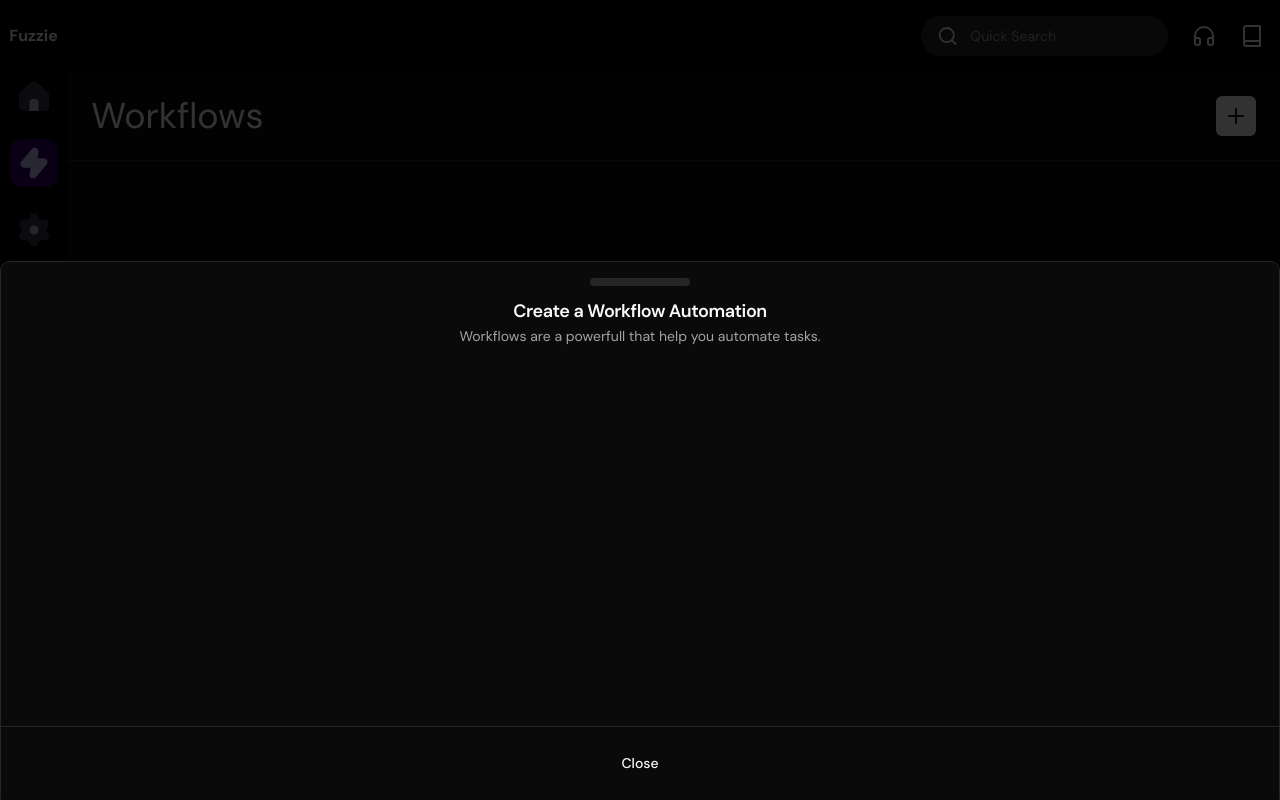
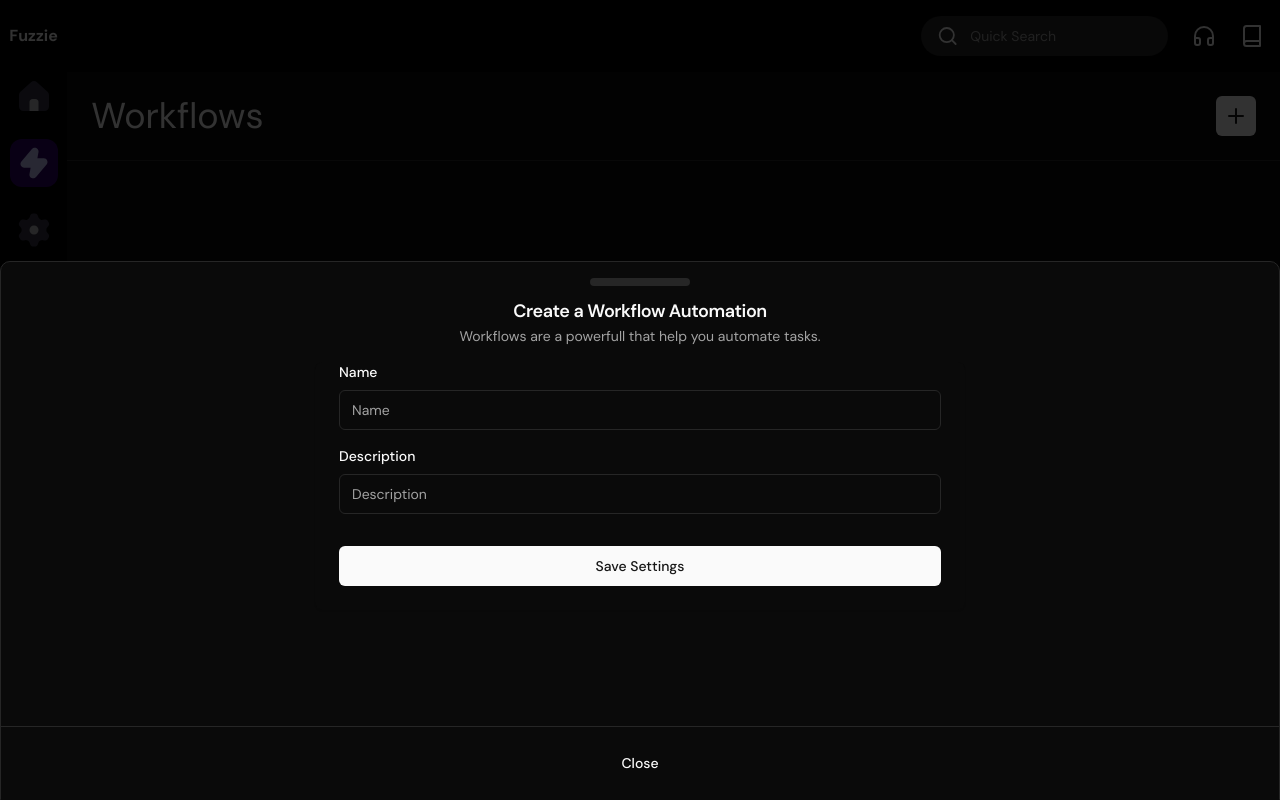
Before and after one commit to 5ecurealf/Automate-app, a Next.js app: page /workflows in a window 1280 px wide. Both pictures are taken after a click on the button 1236 px from the left and 116 px from the top of the page. Built offline with nearby package versions, Linux system fonts and the light colour scheme; no server answers.

Commit message:
feat(Workflow): - added form to the modal to submit for new workflow

```diff
--- a/src/components/forms/workflow-form.tsx
+++ b/src/components/forms/workflow-form.tsx
@@ -22,7 +22,6 @@ import {
 import { Input } from "../ui/input";
 import { Button } from "../ui/button";
 import { Loader2 } from "lucide-react";
-
 import { useModal } from "@/providers/modal-provider";
 
 type Props = {
@@ -56,7 +55,52 @@ const Workflowform = ({ subTitle, title }: Props) => {
           <CardDescription>{subTitle}</CardDescription>
         </CardHeader>
       )}
-      <CardContent></CardContent>
+      <CardContent>
+        <Form {...form}>
+          <form
+            onSubmit={form.handleSubmit(handleSubmit)}
+            className="flex flex-col gap-4 text-left"
+          >
+            <FormField
+              disabled={isLoading}
+              control={form.control}
+              name="name"
+              render={({ field }) => (
+                <FormItem>
+                  <FormLabel>Name</FormLabel>
+                  <FormControl>
+                    <Input {...field} placeholder="Name" />
+                  </FormControl>
+                  <FormMessage />
+                </FormItem>
+              )}
+            />
+            <FormField
+              disabled={isLoading}
+              control={form.control}
+              name="description"
+              render={({ field }) => (
+                <FormItem>
+                  <FormLabel>Description</FormLabel>
+                  <FormControl>
+                    <Input placeholder="Description" {...field} />
+                  </FormControl>
+                  <FormMessage />
+                </FormItem>
+              )}
+            />
+            <Button className="mt-4" disabled={isLoading} type="submit">
+              {isLoading ? (
+                <>
+                  <Loader2 className="mr-2 h-4 w-4 animate-spin" /> Saving
+                </>
+              ) : (
+                "Save Settings"
+              )}
+            </Button>
+          </form>
+        </Form>
+      </CardContent>
     </Card>
   );
 };
```
